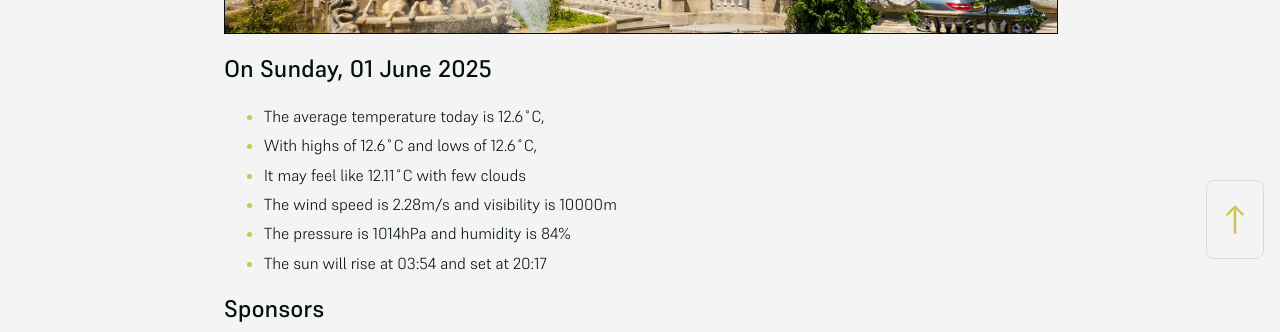
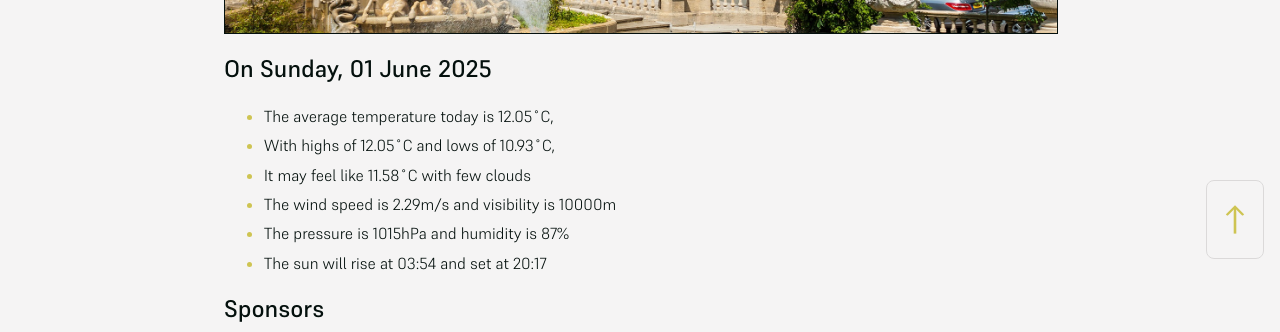
Before and after one commit to mat-0/cheltenham-open-data, a Jekyll site: the page built from index.md, in a window 1280 px wide. Shown: the part 625-957 px from the top of the page. Built offline with Jekyll 4.4.1, drawn with Linux system fonts in a browser that asks for light colours.

Commit message:
Updated 2025-06-01 22:57:53

```diff
--- a/index.md
+++ b/index.md
@@ -10,11 +10,11 @@ seo: Menu
 <!-- weather_marker starts -->
 ## On Sunday, 01 June 2025
 
-- The average temperature today is 12.6˚C,
-- With highs of 12.6˚C and lows of 12.6˚C,
-- It may feel like 12.11˚C with few clouds
-- The wind speed is 2.28m/s and visibility is 10000m
-- The pressure is 1014hPa and humidity is 84%
+- The average temperature today is 12.05˚C,
+- With highs of 12.05˚C and lows of 10.93˚C,
+- It may feel like 11.58˚C with few clouds
+- The wind speed is 2.29m/s and visibility is 10000m
+- The pressure is 1015hPa and humidity is 87%
 - The sun will rise at 03:54 and set at 20:17
 
 <!-- weather_marker ends -->
```
Also changed, not shown: _data/flood.json (+4 -4 lines), _pages/news.md (+5 -5 lines).
